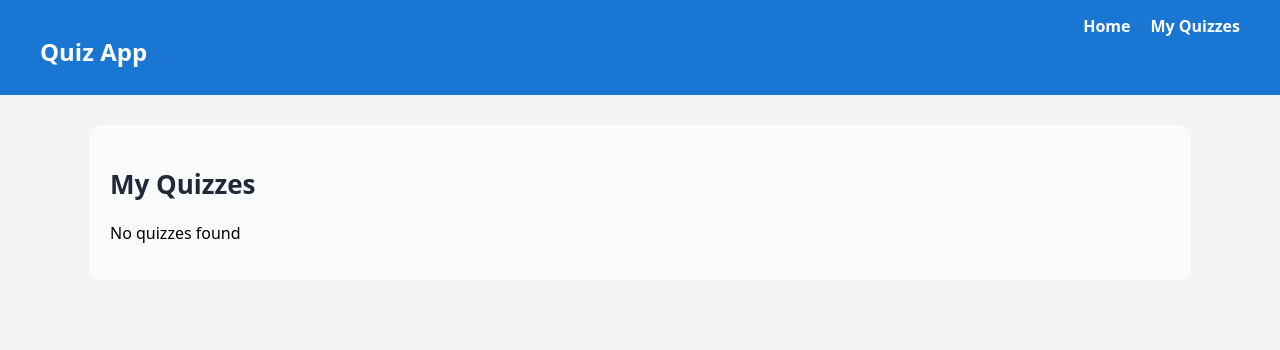
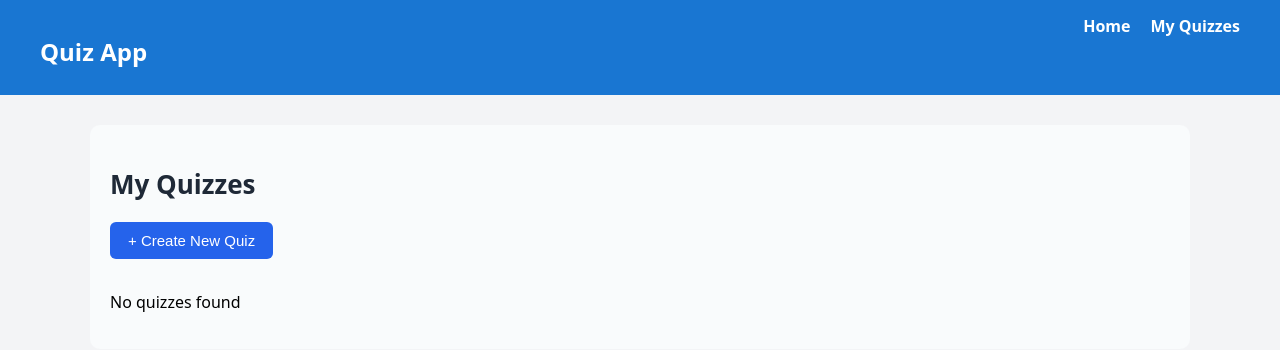
Before and after one commit to Akanksha9839/quiz-app, a React (Vite) app: page /my-quizzes in a window 1280 px wide. Shown: the top 350 px of the page. Built offline with nearby package versions, Linux system fonts and the light colour scheme.

Commit message:
Updated MyQuizzes UI, styles and improved README documentation

```diff
--- a/src/pages/MyQuizzes.css
+++ b/src/pages/MyQuizzes.css
@@ -226,3 +226,17 @@ input:checked + .slider:before {
 .modal-actions .danger:hover {
   background: #dc2626;
 }
+.create-btn {
+  background-color: #2563eb;
+  color: white;
+  border: none;
+  padding: 10px 18px;
+  border-radius: 6px;
+  cursor: pointer;
+  font-size: 15px;
+  margin-bottom: 16px;
+}
+
+.create-btn:hover {
+  background-color: #1e40af;
+}
--- a/src/pages/MyQuizzes.jsx
+++ b/src/pages/MyQuizzes.jsx
@@ -53,6 +53,12 @@ export default function MyQuizzes() {
   return (
     <div className="mq-wrapper">
       <h2>My Quizzes</h2>
+      <button
+        className="create-btn"
+        onClick={() => navigate("/create")}
+      >
+        + Create New Quiz
+      </button>
 
       {quizzes.length === 0 ? (
         <p>No quizzes found</p>
```
